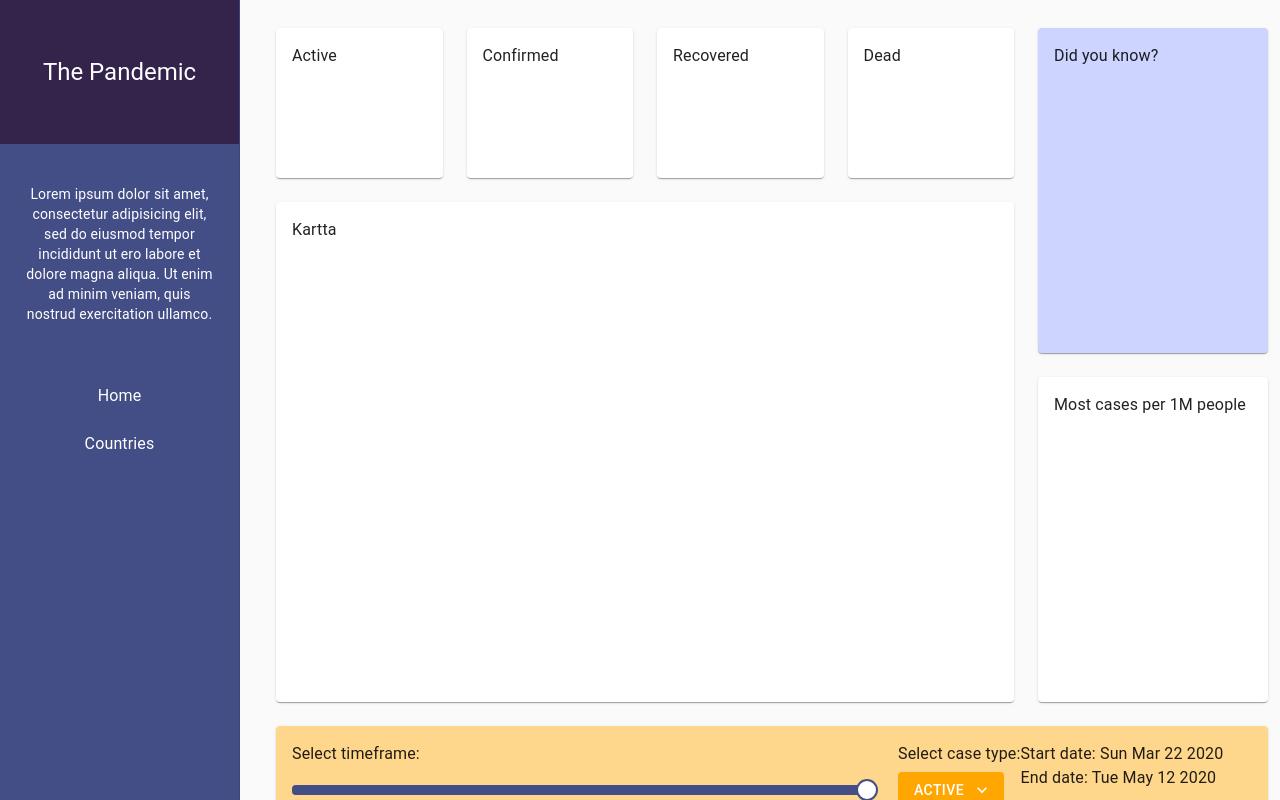
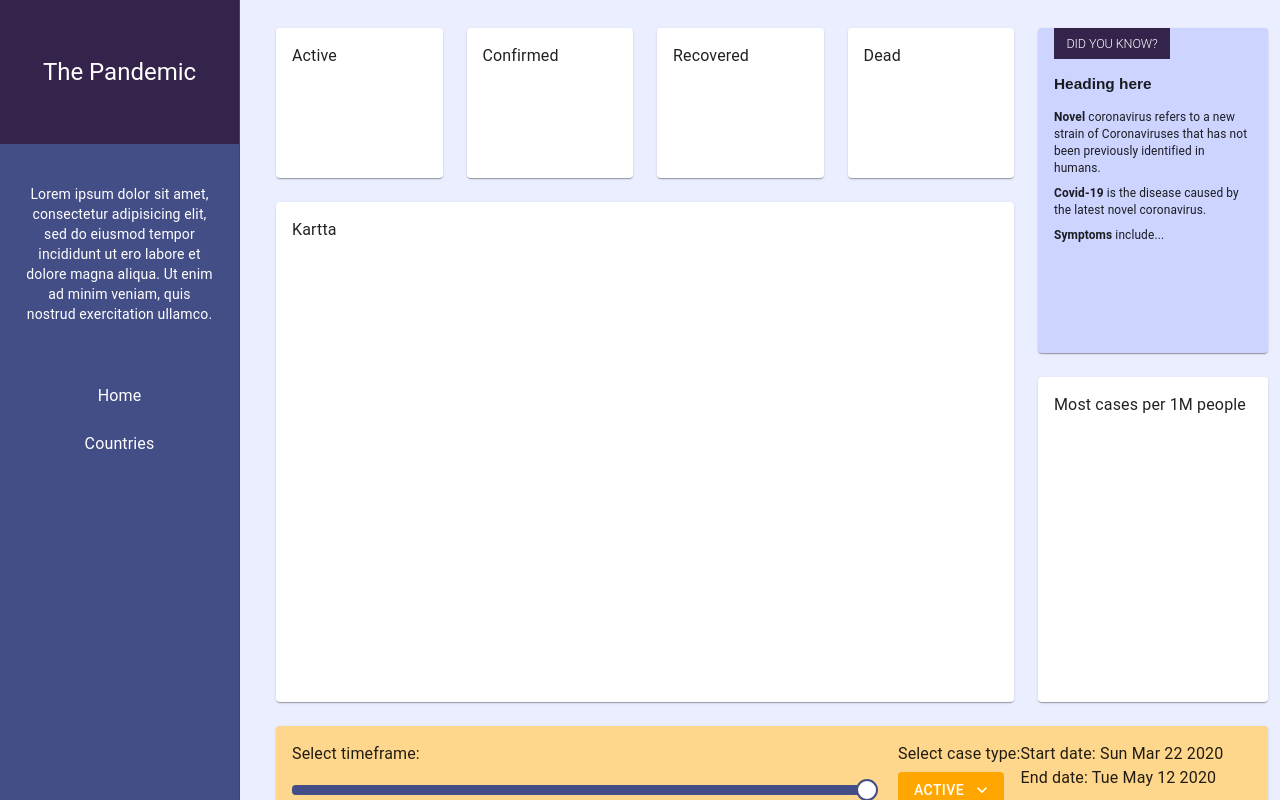
Before and after one commit to mariannesiren/the-pandemic-ui, a React app: page / in a window 1280 px wide. Built offline with nearby package versions, Linux system fonts and the light colour scheme.

Commit message:
Refactored components and styled infobox.

```diff
--- a/src/components/dashboard.tsx
+++ b/src/components/dashboard.tsx
@@ -12,10 +12,15 @@ import Menu from '@material-ui/core/Menu';
 import MenuItem from '@material-ui/core/MenuItem';
 import ExpandMore from '@material-ui/icons/expandMore';
 import MyDrawer from './mydrawer';
+import WorldMap from './worldmap';
+import TopCountries from './top-countries';
+import InfoBox from './infobox';
+import KeyNumbers from './keynumbers';
 
 const useStyles = makeStyles((theme) => ({
   root: {
     display: 'flex',
+    backgroundColor: '#EBEEFF',
   },
   content: {
     flexGrow: 1,
@@ -26,29 +31,12 @@ const useStyles = makeStyles((theme) => ({
     paddingTop: theme.spacing(2),
     paddingBottom: theme.spacing(4),
   },
-  keynumber: {
-    height: 150,
-    padding: theme.spacing(2),
-  },
-  map: {
-    height: 500,
-    padding: theme.spacing(2),
-  },
   interaction: {
     padding: theme.spacing(2),
     backgroundColor: '#FFD78C',
     display: 'flex',
     flexDirection: 'row',
     width: '100%',
-  },
-  info: {
-    height: '100%',
-    padding: theme.spacing(2),
-    backgroundColor: '#CCD4FF',
-  },
-  topCountries: {
-    height: '100%',
-    padding: theme.spacing(2),
   },
   typebutton: {
     backgroundColor: '#FFA600',
@@ -139,7 +127,7 @@ const Dashboard = () => {
       <main className={classes.content}>
         <Container className={classes.container}>
           <Grid container spacing={3} style={{ margin: 0 }}>
-            {/* Center map etc*/}
+            {/* Keynumber and map*/}
             <Grid
               item
               container
@@ -147,37 +135,11 @@ const Dashboard = () => {
               spacing={3}
               style={{ margin: 0, padding: 0 }}
             >
-              {/* Key numbers */}
-              <Grid item xs={3}>
-                <Paper className={classes.keynumber}>
-                  <Typography>Active</Typography>
-                </Paper>
-              </Grid>
-              <Grid item xs={3}>
-                <Paper className={classes.keynumber}>
-                  <Typography>Confirmed</Typography>
-                </Paper>
-              </Grid>
-              <Grid item xs={3}>
-                <Paper className={classes.keynumber}>
-                  <Typography>Recovered</Typography>
-                </Paper>
-              </Grid>
-              <Grid item xs={3}>
-                <Paper className={classes.keynumber}>
-                  <Typography>Dead</Typography>
-                </Paper>
-              </Grid>
-
-              {/* Map */}
-              <Grid item xs={12}>
-                <Paper className={classes.map}>
-                  <Typography>Kartta</Typography>
-                </Paper>
-              </Grid>
+              <KeyNumbers />
+              <WorldMap />
             </Grid>
 
-            {/* Right side */}
+            {/* InfoBox and top 15 countries */}
             <Grid
               item
               container
@@ -185,19 +147,11 @@ const Dashboard = () => {
               spacing={3}
               style={{ margin: 0, padding: 0 }}
             >
-              <Grid item xs={12}>
-                <Paper className={classes.info}>
-                  <Typography>Did you know?</Typography>
-                </Paper>
-              </Grid>
-              <Grid item xs={12}>
-                <Paper className={classes.topCountries}>
-                  <Typography>Most cases per 1M people</Typography>
-                </Paper>
-              </Grid>
+              <InfoBox />
+              <TopCountries />
             </Grid>
 
-            {/* Slider */}
+            {/* Interactions */}
             <Grid item xs={12}>
               <Paper className={classes.interaction}>
                 <Box style={{ width: '60%', marginRight: 30 }}>
--- /dev/null
+++ b/src/components/infobox.tsx
@@ -0,0 +1,77 @@
+import React from 'react';
+import { makeStyles } from '@material-ui/core/styles';
+import Grid from '@material-ui/core/Grid';
+import Paper from '@material-ui/core/Paper';
+import Typography from '@material-ui/core/Typography';
+import Box from '@material-ui/core/Box';
+
+const useStyles = makeStyles((theme) => ({
+  container: {
+    height: '50%',
+  },
+  paper: {
+    height: '100%',
+    padding: theme.spacing(2),
+    backgroundColor: '#CCD4FF',
+    overflow: 'auto',
+  },
+  vignette: {
+    backgroundColor: '#34234B',
+    width: 116,
+    textAlign: 'center',
+    fontSize: '0.9em',
+    textTransform: 'uppercase',
+    color: '#fff',
+    paddingTop: theme.spacing(1),
+    paddingBottom: theme.spacing(1),
+    marginTop: '-16px',
+  },
+  heading: {
+    fontSize: '1.1em',
+    fontWeight: 'bold',
+    marginTop: theme.spacing(2),
+    marginBottom: theme.spacing(2),
+    fontFamily: 'Arial, sans-serif',
+  },
+  infotext: {
+    fontSize: '0.85em',
+    paddingBottom: theme.spacing(1),
+  },
+}));
+
+const InfoBox = () => {
+
+    const classes = useStyles();
+    return (
+        <Grid item xs={12} className={classes.container}>
+          <Paper className={classes.paper}>
+            <Typography
+              className={classes.vignette}
+              variant="h2"
+            >
+              Did you know?
+            </Typography>
+            <Typography
+              variant="h3"
+              className={classes.heading}
+            >
+              Heading here
+            </Typography>
+            <Typography variant="body2" className={classes.infotext}>
+              <strong>Novel</strong> coronavirus refers to a new strain of
+              Coronaviruses that has not been previously identified in humans.
+            </Typography>
+            <Typography variant="body2" className={classes.infotext}>
+              <strong>Covid-19</strong> is the disease caused by the latest novel coronavirus.
+            </Typography>
+            <Typography variant="body2" className={classes.infotext}>
+              <strong>Symptoms</strong> include...
+            </Typography>
+
+          </Paper>
+        </Grid>
+
+    );
+};
+
+export default InfoBox;
--- /dev/null
+++ b/src/components/keynumbers.tsx
@@ -0,0 +1,31 @@
+import React from 'react';
+import { makeStyles } from '@material-ui/core/styles';
+import Grid from '@material-ui/core/Grid';
+import Paper from '@material-ui/core/Paper';
+import Typography from '@material-ui/core/Typography';
+
+const useStyles = makeStyles((theme) => ({
+  container: {
+    height: 150,
+    padding: theme.spacing(2),
+  },
+}));
+
+const KeyNumbers = () => {
+
+  const types = ['Active', 'Confirmed', 'Recovered', 'Dead'];
+  const classes = useStyles();
+  return (
+    <>
+      {types.map((type, index) =>
+        <Grid item xs={3} key={type + index}>
+          <Paper className={classes.container}>
+            <Typography>{type}</Typography>
+          </Paper>
+        </Grid>
+      )}
+    </>
+  );
+};
+
+export default KeyNumbers;
--- /dev/null
+++ b/src/components/top-countries.tsx
@@ -0,0 +1,30 @@
+import React from 'react';
+import { makeStyles } from '@material-ui/core/styles';
+import Grid from '@material-ui/core/Grid';
+import Paper from '@material-ui/core/Paper';
+import Typography from '@material-ui/core/Typography';
+
+const useStyles = makeStyles((theme) => ({
+  container: {
+    height: '50%',
+  },
+  paper: {
+      height: '100%',
+      padding: theme.spacing(2),
+  },
+}));
+
+const TopCountries = () => {
+
+    const classes = useStyles();
+
+    return (
+        <Grid item xs={12} className={classes.container}>
+                <Paper className={classes.paper}>
+                  <Typography>Most cases per 1M people</Typography>
+                </Paper>
+        </Grid>
+    );
+};
+
+export default TopCountries;
--- /dev/null
+++ b/src/components/worldmap.tsx
@@ -0,0 +1,27 @@
+import React from 'react';
+import { makeStyles } from '@material-ui/core/styles';
+import Grid from '@material-ui/core/Grid';
+import Paper from '@material-ui/core/Paper';
+import Typography from '@material-ui/core/Typography';
+
+const useStyles = makeStyles((theme) => ({
+    mapContainer: {
+      height: 500,
+      padding: theme.spacing(2),
+    },
+}));
+
+const WorldMap = () => {
+
+    const classes = useStyles();
+
+    return (
+        <Grid item xs={12}>
+                <Paper className={classes.mapContainer}>
+                  <Typography>Kartta</Typography>
+                </Paper>
+        </Grid>
+    );
+};
+
+export default WorldMap;
```
